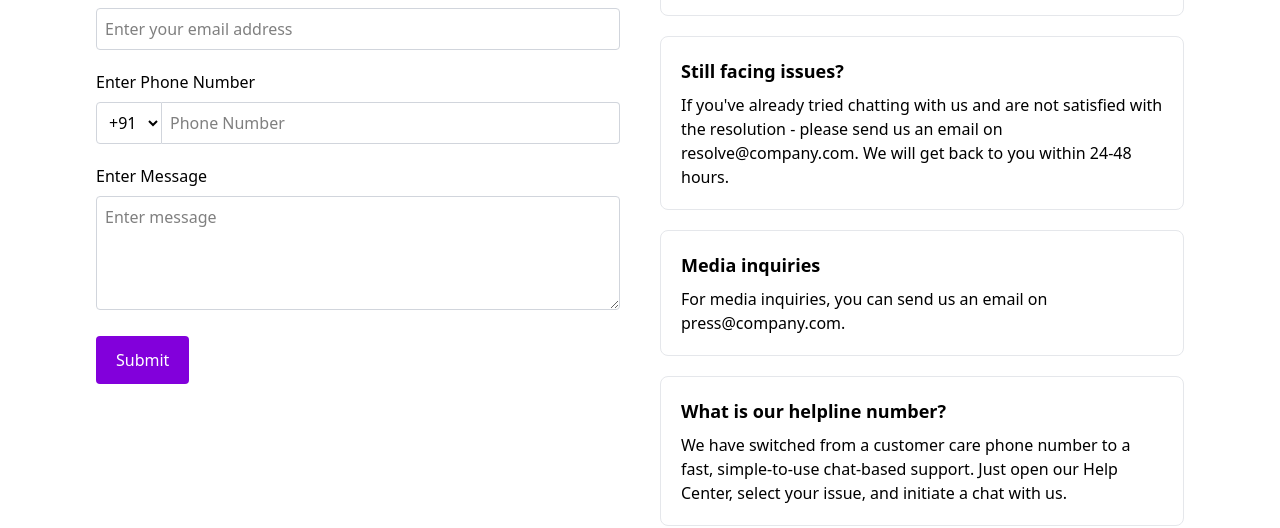
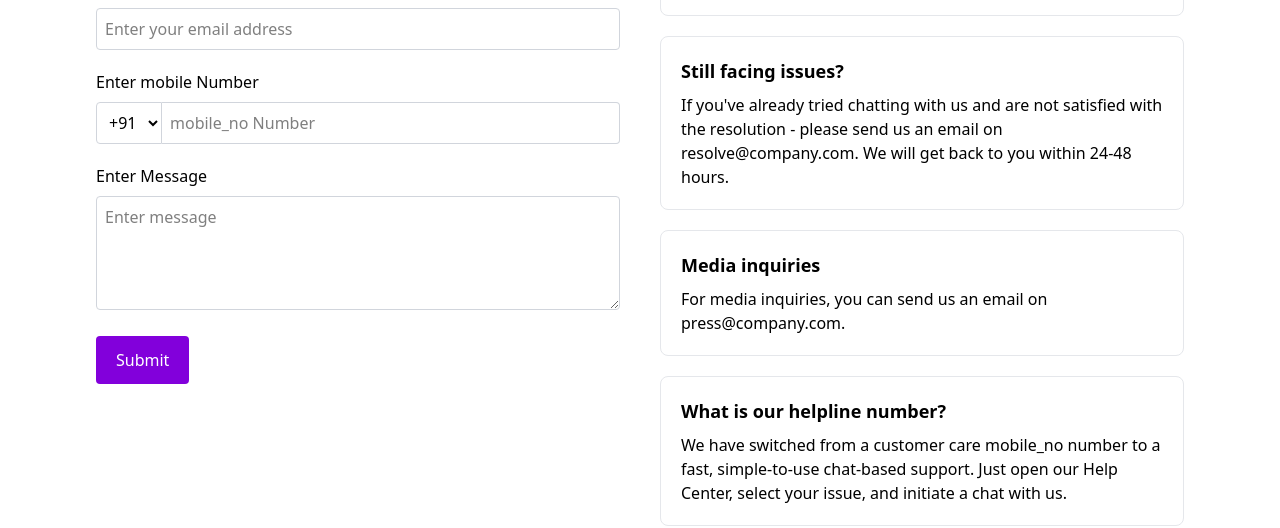
Before and after one commit to nitink3006/ASAP, a React (Vite) app in the folder frontend/: page /contact in a window 1280 px wide. Shown: the part 338-866 px from the top of the page. Built offline with nearby package versions, Linux system fonts and the light colour scheme.

Commit message:
done (#21)

```diff
--- a/frontend/src/component/Contact.jsx
+++ b/frontend/src/component/Contact.jsx
@@ -1,32 +1,66 @@
-import React from 'react';
+import React, { useState } from 'react';
 import Navbar from './LandingPage/Home/Navbar';
 import Footer from './LandingPage/Home/Footer';
-// contact page work left
+import { toast } from 'react-toastify';
+import 'react-toastify/dist/ReactToastify.css';
+import Config from '../Config';
+import { Link } from 'react-router-dom';
+
 const Contact = () => {
+  const [formData, setFormData] = useState({
+    name: '',
+    email: '',
+    mobile_no: '',
+    message: ''
+  });
+
+  const handleChange = (e) => {
+    setFormData({ ...formData, [e.target.name]: e.target.value });
+  };
+
+  const handleSubmit = async (e) => {
+    e.preventDefault();
+    try {
+      const response = await fetch(`${Config.API_URL}/contact-us/`, {
+        method: 'POST',
+        headers: { 'Content-Type': 'application/json' },
+        body: JSON.stringify(formData)
+      });
+
+      if (response.ok) {
+        toast.success('Message sent successfully!');
+        setFormData({ name: '', email: '', mobile_no: '', message: '' });
+      } else {
+        toast.error('Failed to send message. Try again later.');
+      }
+    } catch (error) {
+      toast.error('Something went wrong. Please try again.');
+    }
+  };
+
   return (
     <>
       <Navbar />
       <div className="flex flex-col md:flex-row p-10 px-6 lg:px-24 font-sans mt-32">
         <div className="flex-1 md:mr-10">
           <h1 className="text-2xl font-bold mb-5">Contact us</h1>
-
-          <form>
+          <form onSubmit={handleSubmit}>
             <label className="block mb-2">Full Name</label>
-            <input type="text" placeholder="Enter full name" className="w-full p-2 mb-5 rounded border border-gray-300" />
+            <input type="text" name="name" value={formData.name} onChange={handleChange} required className="w-full p-2 mb-5 rounded border border-gray-300" placeholder="Enter full name" />
 
             <label className="block mb-2">Email Address</label>
-            <input type="email" placeholder="Enter your email address" className="w-full p-2 mb-5 rounded border border-gray-300" />
+            <input type="email" name="email" value={formData.email} onChange={handleChange} required className="w-full p-2 mb-5 rounded border border-gray-300" placeholder="Enter your email address" />
 
-            <label className="block mb-2">Enter Phone Number</label>
+            <label className="block mb-2">Enter mobile Number</label>
             <div className="flex mb-5">
               <select className="p-2 border border-gray-300 rounded-l">
                 <option value="91">+91</option>
               </select>
-              <input type="tel" placeholder="Phone Number" className="w-full p-2 border border-gray-300 border-l-0 rounded-r" />
+              <input type="tel" name="mobile_no" value={formData.mobile_no} onChange={handleChange} required className="w-full p-2 border border-gray-300 border-l-0 rounded-r" placeholder="mobile_no Number" />
             </div>
 
             <label className="block mb-2">Enter Message</label>
-            <textarea placeholder="Enter message" rows="4" className="w-full p-2 mb-5 rounded border border-gray-300"></textarea>
+            <textarea name="message" value={formData.message} onChange={handleChange} required rows="4" className="w-full p-2 mb-5 rounded border border-gray-300" placeholder="Enter message"></textarea>
 
             <button type="submit" className="bg-purple-700 text-white py-3 px-5 rounded cursor-pointer hover:bg-purple-800">Submit</button>
           </form>
@@ -37,7 +71,7 @@ const Contact = () => {
           <div className="border border-gray-200 rounded-lg p-5">
             <h3 className="text-lg font-semibold mb-2">Need help?</h3>
             <p className="mb-3">For any immediate help regarding your bookings, please log-in and visit our Help Center. You will be able to get instant resolution through our chat support.</p>
-            <a href="#" className="text-purple-700 hover:underline">Open Help Center →</a>
+            <Link to="/help-center" className="text-purple-700 hover:underline">Open Help Center →</Link>
           </div>
 
           <div className="border border-gray-200 rounded-lg p-5">
@@ -52,11 +86,11 @@ const Contact = () => {
 
           <div className="border border-gray-200 rounded-lg p-5">
             <h3 className="text-lg font-semibold mb-2">What is our helpline number?</h3>
-            <p>We have switched from a customer care phone number to a fast, simple-to-use chat-based support. Just open our Help Center, select your issue, and initiate a chat with us.</p>
+            <p>We have switched from a customer care mobile_no number to a fast, simple-to-use chat-based support. Just open our Help Center, select your issue, and initiate a chat with us.</p>
           </div>
         </div>
       </div>
-      <Footer/>
+      <Footer />
     </>
   );
 };
--- a/frontend/src/component/LandingPage/Chatbot.jsx
+++ b/frontend/src/component/LandingPage/Chatbot.jsx
@@ -54,7 +54,7 @@ const Chatbot = () => {
         <div className="relative">
           <button
             onClick={() => setIsOpen(true)}
-            className={`bg-gray-700 text-white p-4 rounded-full shadow-xl hover:scale-110 transition-transform duration-300 ${animate}`}
+            className={`bg-gray-700 text-white cursor-pointer p-4 rounded-full shadow-xl hover:scale-110 transition-transform duration-300 ${animate}`}
           >
             <FiMessageCircle size={28} />
           </button>
@@ -72,7 +72,7 @@ const Chatbot = () => {
         <div className="fixed bottom-4 right-4 w-96 h-[450px] bg-white shadow-2xl rounded-2xl flex flex-col p-4 border border-gray-200">
           <div className="flex justify-between items-center border-b pb-2 mb-2">
             <h2 className="text-lg font-semibold text-gray-700">ASAP Assistant</h2>
-            <button onClick={() => setIsOpen(false)} className="text-gray-600 hover:text-gray-900">
+            <button onClick={() => setIsOpen(false)} className="text-gray-600 cursor-pointer hover:text-gray-900">
               <FiX size={24} />
             </button>
           </div>
@@ -99,7 +99,7 @@ const Chatbot = () => {
               onKeyPress={(e) => e.key === "Enter" && handleSend()}
               disabled={loading}
             />
-            <button onClick={handleSend} className="bg-gray-700 text-white p-3 rounded-xl hover:scale-105 transition-transform" disabled={loading}>
+            <button onClick={handleSend} className="bg-gray-700 cursor-pointer text-white p-3 rounded-xl hover:scale-105 transition-transform" disabled={loading}>
               <FiSend size={20} />
             </button>
           </div>
--- a/frontend/src/component/LandingPage/Home/HelpCenter.jsx
+++ b/frontend/src/component/LandingPage/Home/HelpCenter.jsx
@@ -33,7 +33,7 @@ export default function HelpCenter() {
     <div className="min-h-screen bg-gray-100 flex items-center justify-center p-6">
       <div className="max-w-2xl w-full bg-white shadow-lg rounded-lg p-6">
         <Link to="/">
-          <button className="flex items-center text-black mb-4">
+          <button className="flex items-center text-black mb-4 cursor-pointer">
             <FaArrowLeft className="mr-2" /> Back
           </button>
         </Link>
--- a/frontend/src/component/LandingPage/Home/Services.jsx
+++ b/frontend/src/component/LandingPage/Home/Services.jsx
@@ -138,7 +138,7 @@ const Services = () => {
                                     >
                                         <div className="bg-gray-200 p-2 rounded-lg">
                                             <img
-                                                src={spa}
+                                                src={`${Config.MEDIA_URL}${item.images}`}
                                                 alt={item.name}
                                                 className="w-12 h-12 mx-auto rounded-md"
                                             />
```
